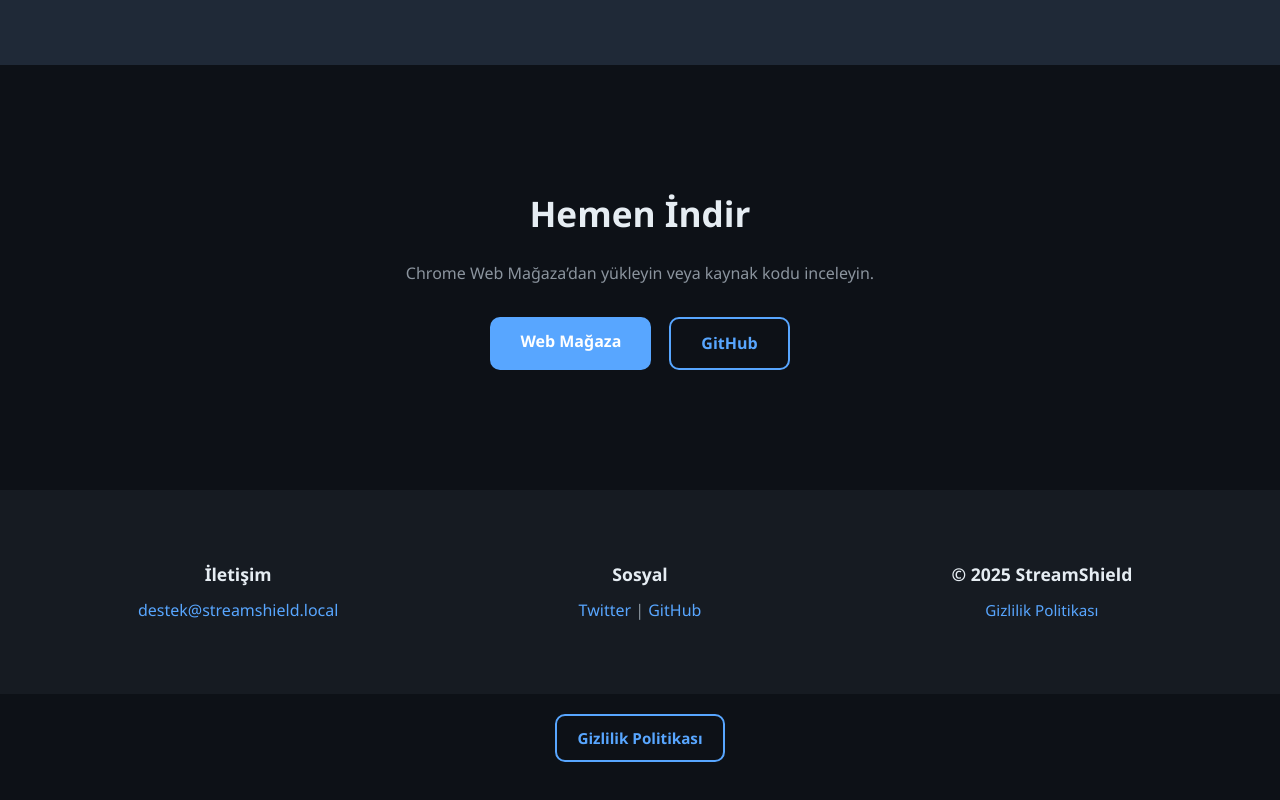
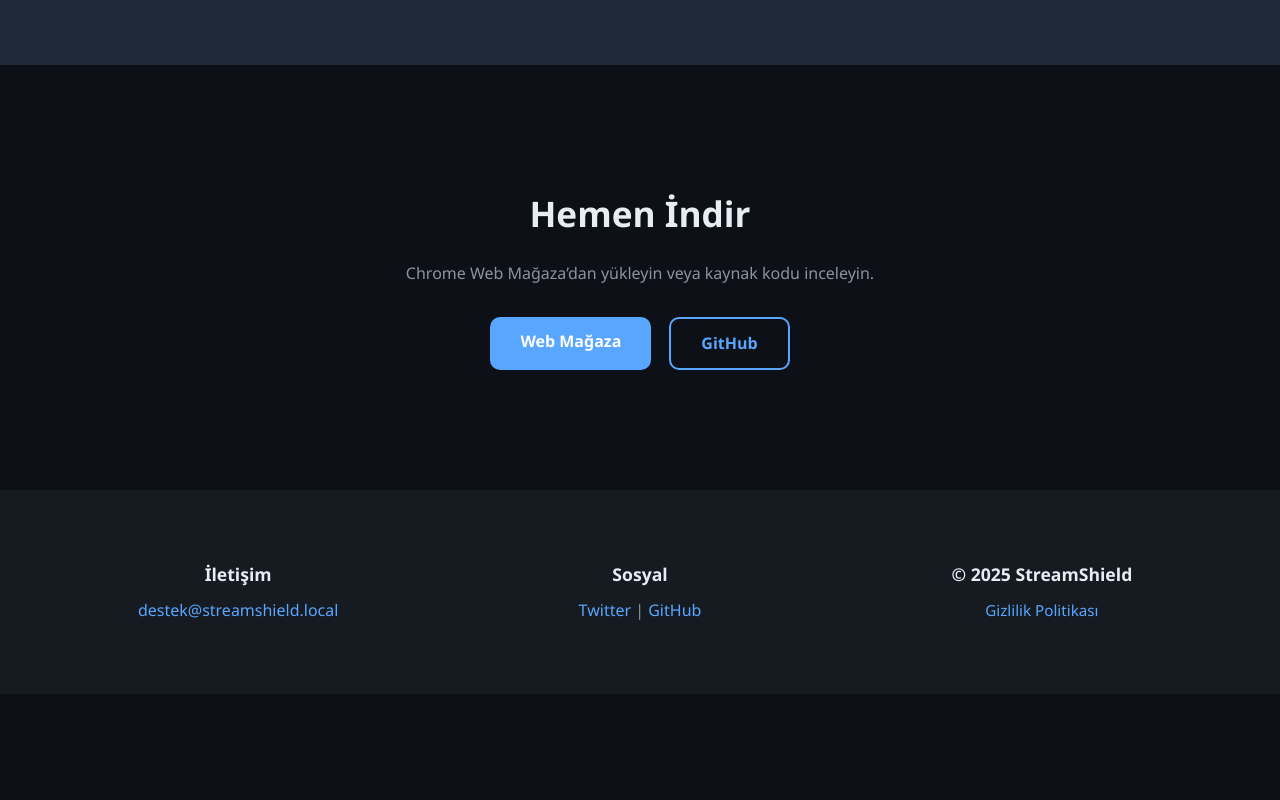
Before and after one commit to pozstudiox/stream-shield-website, a website: page public/index.html in a window 1280 px wide. Shown: the part 3480-4280 px from the top of the page. After the commit the page ends 4174 px from the top, so only its background shows below. Drawn offline with Linux system fonts and the light colour scheme.

Commit message:
Update index.html

```diff
--- a/public/index.html
+++ b/public/index.html
@@ -177,11 +177,6 @@
   </div>
 </footer>
 
-  <!-- GİZLİLİK POLİTİKASI EN ALTTA -->
-  <div class="privacy-bottom">
-    <a href="privacy.html" class="privacy-btn" target="_blank">Gizlilik Politikası</a>
-  </div>
-
   <script src="script.js"></script>
 </body>
 </html>
```
